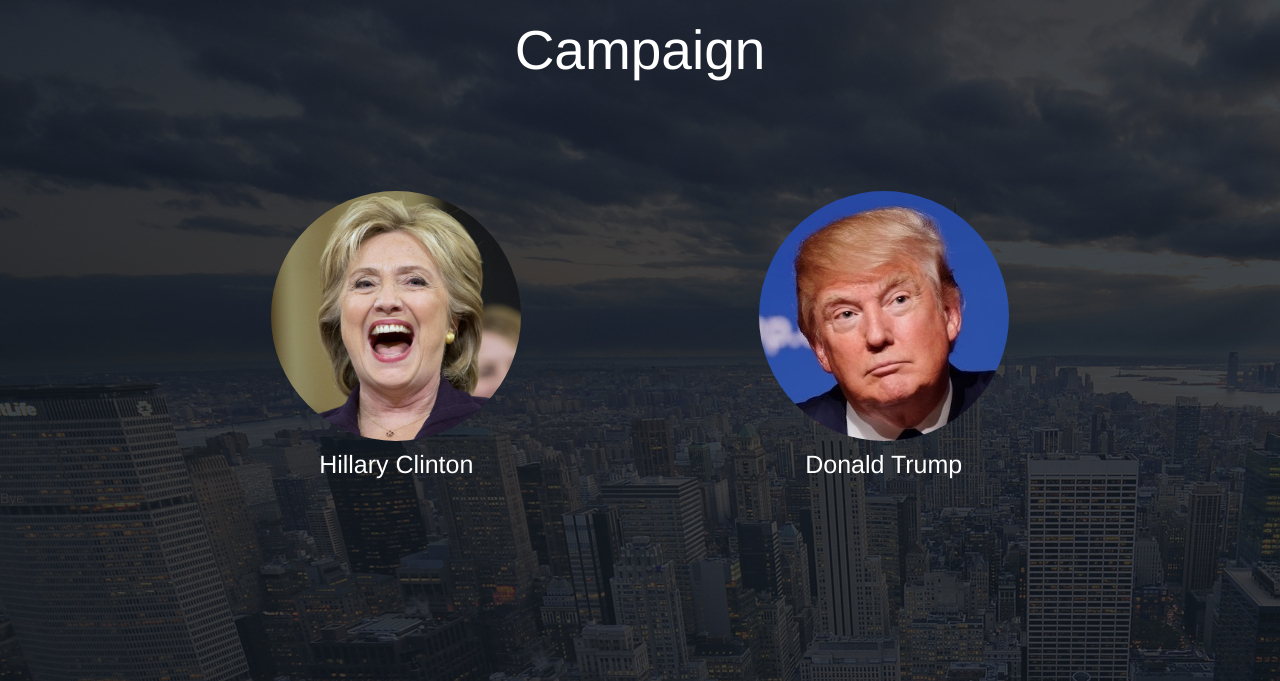
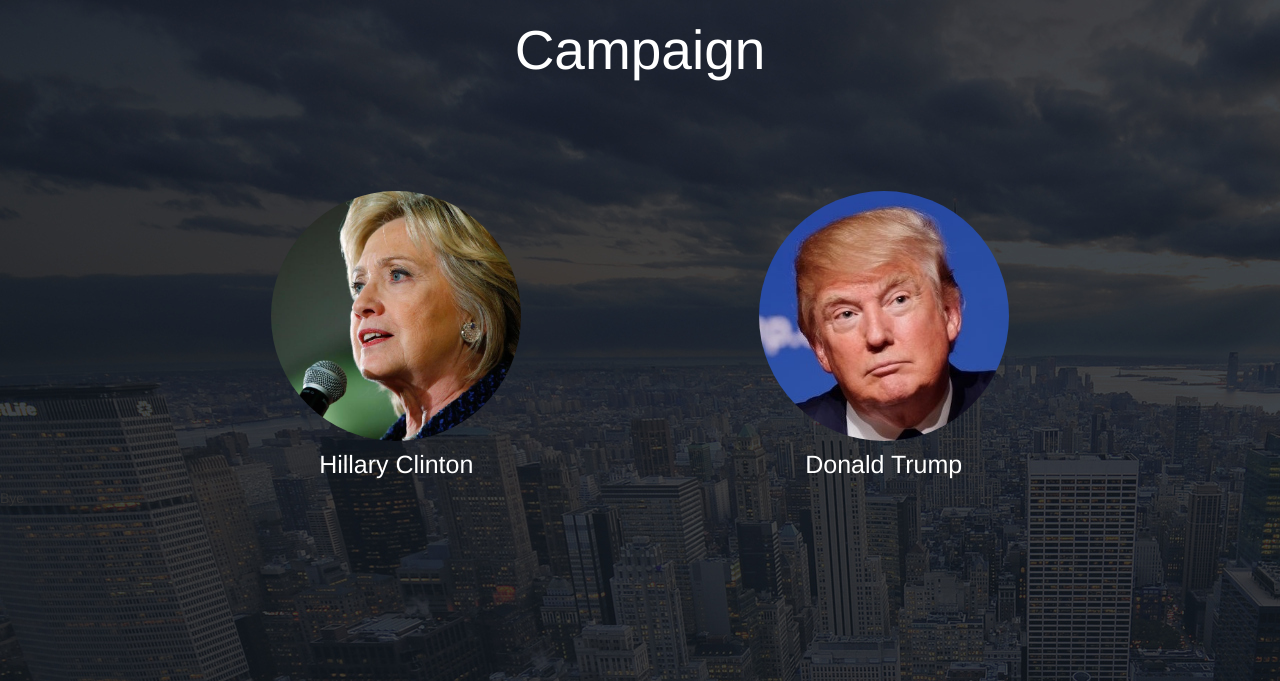
Before and after one commit to CoderswadiParty/Campaign, a Flask app: page / in a window 1280 px wide. Shown: the top 681 px of the page. Run offline with Flask 2, Linux system fonts and the light colour scheme; some libraries are stand-ins or nearby versions.

Commit message:
New Hillary Photo

```diff
--- a/templates/clinton.html
+++ b/templates/clinton.html
@@ -7,7 +7,7 @@
   <body>
     <div class="container" style="text-align:center; padding-top:10px;">
       <div class="row">
-        <img src="../img/clinton.jpg" class="img-responsive img-circle"/>
+        <img src="../img/clinton2.jpg" class="img-responsive img-circle"/>
         <h1> Hillary Clinton </h1>
         <h4>2016 US Democratic Presidential Candidate</h4>
       </div>
--- a/templates/index.html
+++ b/templates/index.html
@@ -18,7 +18,7 @@
       <div class="row">
         <div class="col-md-3 col-md-offset-2" style="text-align:center;">
           <a href="../templates/clinton.html">
-            <img src="../img/clinton.jpg" class="img-responsive img-circle"/>
+            <img src="../img/clinton2.jpg" class="img-responsive img-circle"/>
             <h4>Hillary Clinton</h4>
           </a>
         </div>
```
Also changed, not shown: img/clinton2.jpg (added), 1 other file.
